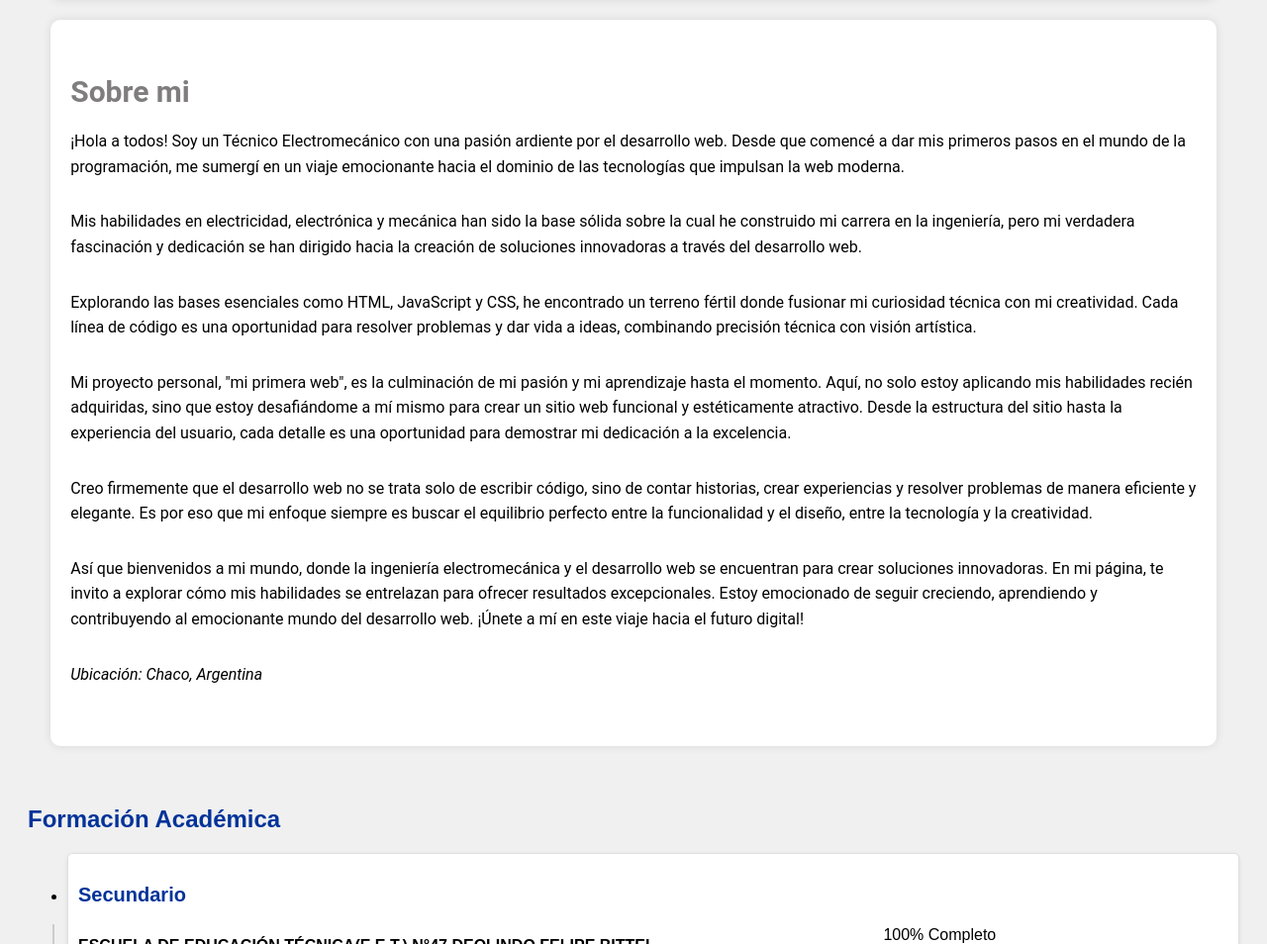
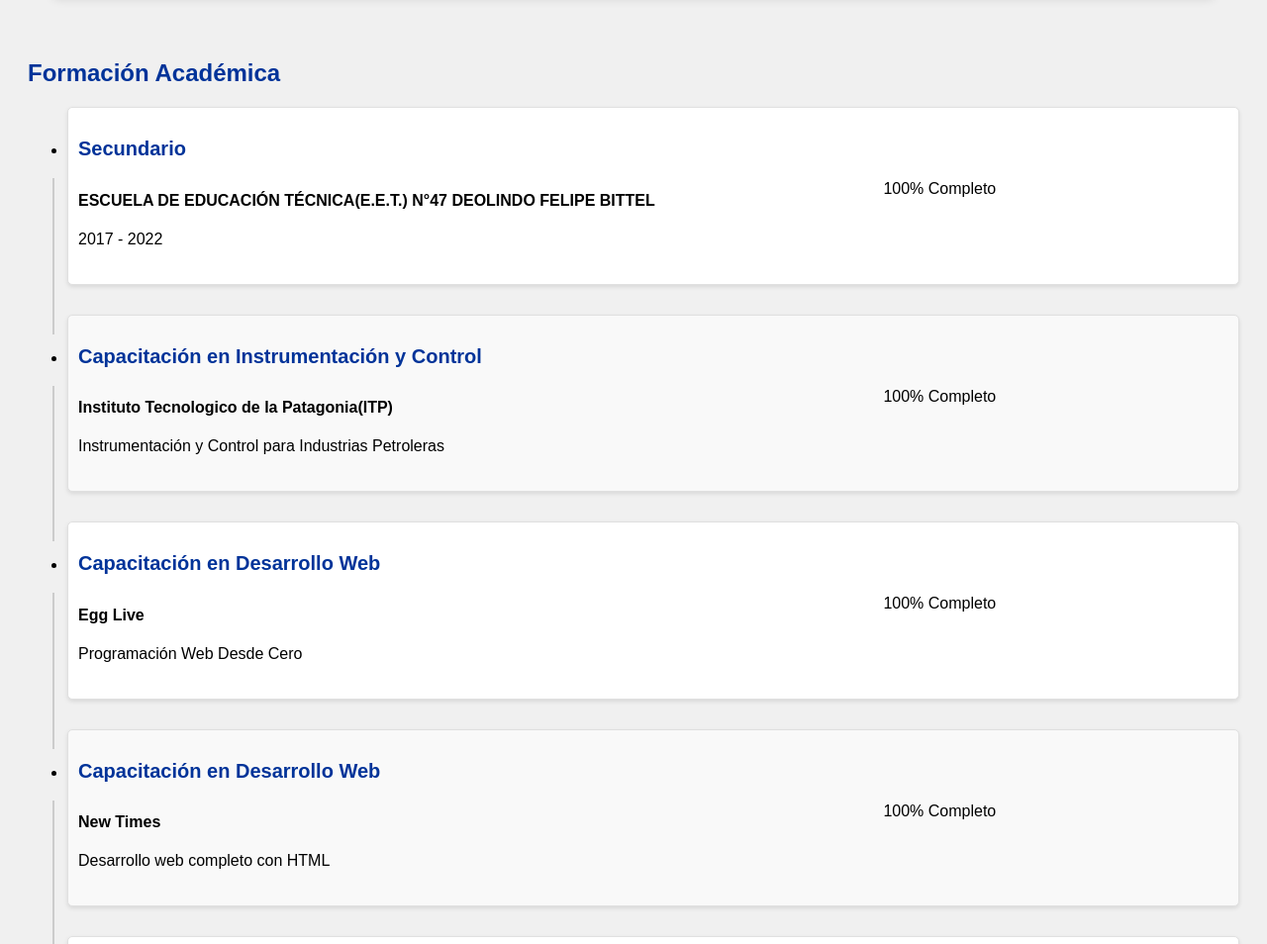
Before and after one commit to falconeme/webdesdecero, a plain HTML site: page index.html in a window 1280 px wide. Shown: the part 849-1803 px from the top of the page at 99% size. Drawn offline with Linux system fonts and the light colour scheme.

Commit message:
Confirmar

```diff
--- a/index.html
+++ b/index.html
@@ -42,18 +42,6 @@
                     </div>
                 </section>
         </div>
-            <main id="presentacion">
-              <section class="sección-presentacion">
-                    <h2>Sobre mi</h2>
-                    <p>¡Hola a todos! Soy un Técnico Electromecánico con una pasión ardiente por el desarrollo web. Desde que comencé a dar mis primeros pasos en el mundo de la programación, me sumergí en un viaje emocionante hacia el dominio de las tecnologías que impulsan la web moderna.</p>
-                    <p>Mis habilidades en electricidad, electrónica y mecánica han sido la base sólida sobre la cual he construido mi carrera en la ingeniería, pero mi verdadera fascinación y dedicación se han dirigido hacia la creación de soluciones innovadoras a través del desarrollo web.</p>
-                    <p>Explorando las bases esenciales como HTML, JavaScript y CSS, he encontrado un terreno fértil donde fusionar mi curiosidad técnica con mi creatividad. Cada línea de código es una oportunidad para resolver problemas y dar vida a ideas, combinando precisión técnica con visión artística.</p>
-                    <p>Mi proyecto personal, "mi primera web", es la culminación de mi pasión y mi aprendizaje hasta el momento. Aquí, no solo estoy aplicando mis habilidades recién adquiridas, sino que estoy desafiándome a mí mismo para crear un sitio web funcional y estéticamente atractivo. Desde la estructura del sitio hasta la experiencia del usuario, cada detalle es una oportunidad para demostrar mi dedicación a la excelencia.</p>
-                    <p>Creo firmemente que el desarrollo web no se trata solo de escribir código, sino de contar historias, crear experiencias y resolver problemas de manera eficiente y elegante. Es por eso que mi enfoque siempre es buscar el equilibrio perfecto entre la funcionalidad y el diseño, entre la tecnología y la creatividad.</p>
-                    <p>Así que bienvenidos a mi mundo, donde la ingeniería electromecánica y el desarrollo web se encuentran para crear soluciones innovadoras. En mi página, te invito a explorar cómo mis habilidades se entrelazan para ofrecer resultados excepcionales. Estoy emocionado de seguir creciendo, aprendiendo y contribuyendo al emocionante mundo del desarrollo web. ¡Únete a mí en este viaje hacia el futuro digital!</p>
-                    <p class="ubicacion">Ubicación: Chaco, Argentina</p>
-                </section>
-            </main>
     <main id="formacion">
         <section class="educacion">
             <h2>Formación Académica</h2>
```
